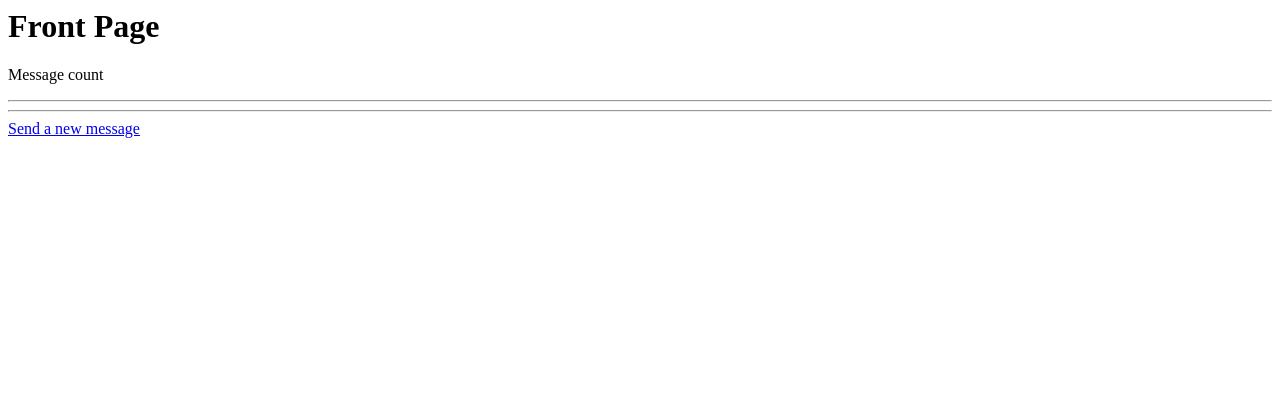
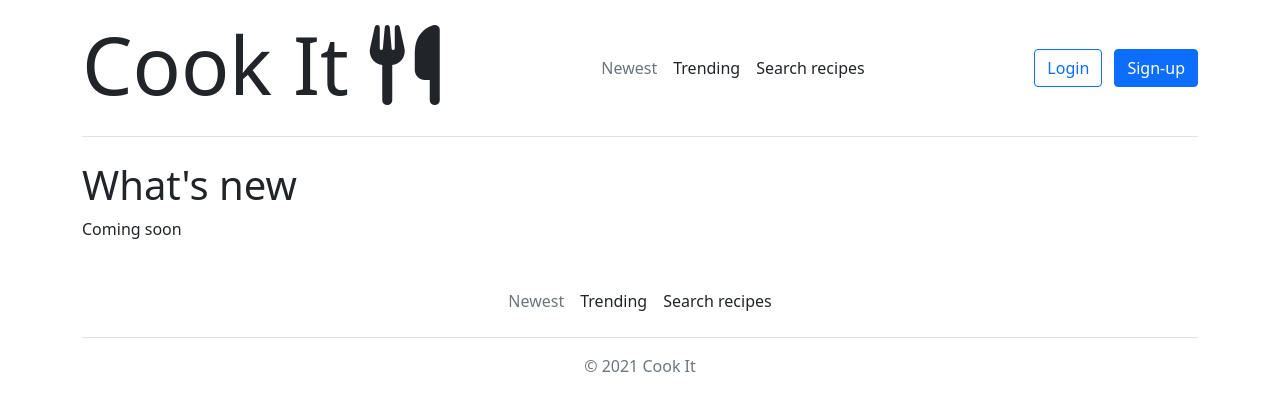
Before and after one commit to ruusukivi/tsoha-cook-it, a Flask app: template templates/index.html in a window 1280 px wide. Shown: the top 411 px of the page. Run offline with Flask 2, Linux system fonts and the light colour scheme; the template is opened without the code that fills it, so the values that code supplies are empty; some libraries are stand-ins or nearby versions.

Commit message:
Setting up app and page templates

```diff
--- a/app.py
+++ b/app.py
@@ -1,27 +1,6 @@
 from flask import Flask
-from flask import redirect, render_template, request
-from flask_sqlalchemy import SQLAlchemy
 from os import getenv
 
 app = Flask(__name__)
-app.config["SQLALCHEMY_DATABASE_URI"] =  getenv("DATABASE_URL")
-app.config["SQLALCHEMY_TRACK_MODIFICATIONS"] = False
-db = SQLAlchemy(app)
 
-@app.route("/")
-def index():
-    result = db.session.execute("SELECT content FROM messages")
-    messages = result.fetchall()
-    return render_template("index.html", count=len(messages), messages=messages)
-
-@app.route("/new")
-def new():
-    return render_template("new.html")
-
-@app.route("/send", methods=["POST"])
-def result():
-    content = request.form["content"]
-    sql = "INSERT INTO messages (content) VALUES (:content)"
-    db.session.execute(sql, {"content": content})
-    db.session.commit()
-    return redirect("/")
+import routes
--- /dev/null
+++ b/routes.py
@@ -0,0 +1,6 @@
+from app import app
+from flask import redirect, render_template, request
+
+@app.route("/")
+def index():
+    return render_template("index.html")
--- a/templates/index.html
+++ b/templates/index.html
@@ -1,10 +1,6 @@
-<title>Front Page</title>
-<h1>Front Page</h1>
-<p>Message count {{ count }}</p>
-<hr>
-
-{% for message in messages %}
-{{ message.content }}
-{% endfor %}
-<hr>
-<a href="/new">Send a new message</a>
+{% extends "layout.html" %}
+{% block title %}Newest recipes{% endblock %}
+{% block content %}
+<h1>What's new</h1>
+Coming soon
+{% endblock %}
--- /dev/null
+++ b/templates/layout.html
@@ -0,0 +1,55 @@
+<!doctype html>
+<html lang="en">
+<head>
+    <meta charset="utf-8">
+    <meta name="viewport" content="width=device-width, initial-scale=1">
+    <!-- Bootstrap CSS -->
+    <link href="https://cdn.jsdelivr.net/npm/bootstrap@5.0.2/dist/css/bootstrap.min.css" rel="stylesheet"
+        integrity="sha384-EVSTQN3/azprG1Anm3QDgpJLIm9Nao0Yz1ztcQTwFspd3yD65VohhpuuCOmLASjC" crossorigin="anonymous">
+    <!-- Font Awesome -->
+    <script src="https://kit.fontawesome.com/5c0d6600e6.js" crossorigin="anonymous"></script>
+    <title>Cook It - {% block title %}{% endblock %}</title>
+</head>
+<body>
+    <!-- Bootstrap Bundle with Popper -->
+    <script src="https://cdn.jsdelivr.net/npm/bootstrap@5.1.1/dist/js/bootstrap.bundle.min.js"
+        integrity="sha384-/bQdsTh/da6pkI1MST/rWKFNjaCP5gBSY4sEBT38Q/9RBh9AH40zEOg7Hlq2THRZ"
+        crossorigin="anonymous"></script>
+    <!-- Nav starts -->
+    <div class="container">
+        <header
+            class="d-flex flex-wrap align-items-center justify-content-center justify-content-md-between py-3 mb-4 border-bottom">
+            <a href="/" class="d-flex align-items-center col-md-5 mb-2 mb-md-0 text-dark text-decoration-none">
+                <h1 class="display-1"> Cook It <i class="fas fa-utensils"></i></h1>
+            </a>
+
+            <ul class="nav col-10 col-md-auto mb-2 justify-content-center mb-md-0">
+                <li><a href="#" class="nav-link px-2 link-secondary">Newest</a></li>
+                <li><a href="#" class="nav-link px-2 link-dark">Trending</a></li>
+                <li><a href="#" class="nav-link px-2 link-dark">Search recipes</a></li>
+            </ul>
+
+            <div class="col-md-3 text-end">
+                <button type="button" class="btn btn-outline-primary me-2">Login</button>
+                <button type="button" class="btn btn-primary">Sign-up</button>
+            </div>
+        </header>
+    </div>
+    <!-- Content starts -->
+    <div class="container">
+        {% block content %}{% endblock %}
+    </div>
+    <!-- Footer starts -->
+    <div class="container">
+        <footer class="py-3 my-4">
+            <ul class="nav justify-content-center border-bottom pb-3 mb-3">
+                <li><a href="#" class="nav-link px-2 link-secondary">Newest</a></li>
+                <li><a href="#" class="nav-link px-2 link-dark">Trending</a></li>
+                <li><a href="#" class="nav-link px-2 link-dark">Search recipes</a></li>
+            </ul>
+            <p class="text-center text-muted">© 2021 Cook It</p>
+        </footer>
+    </div>
+</body>
+
+</html>
--- a/templates/new.html
+++ /dev/null
@@ -1,6 +0,0 @@
-<form action="/send" method="POST">
-    Message: <br>
-    <textarea name="content" rows="3" cols="40"></textarea>
-    <br>
-    <input type="submit" value="Submit">
-</form>
```
Also changed, not shown: README.md (added), 1 other file.
